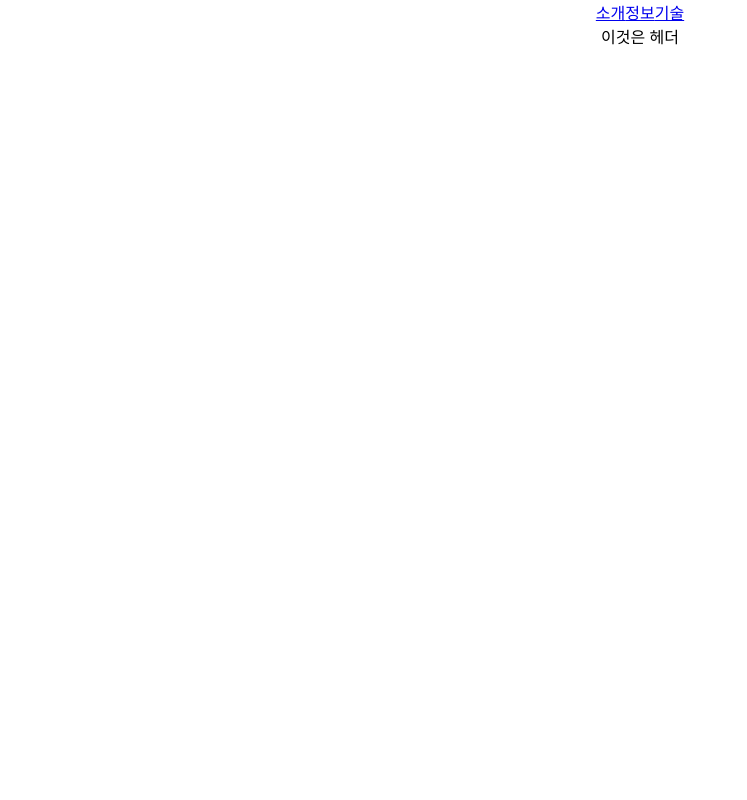
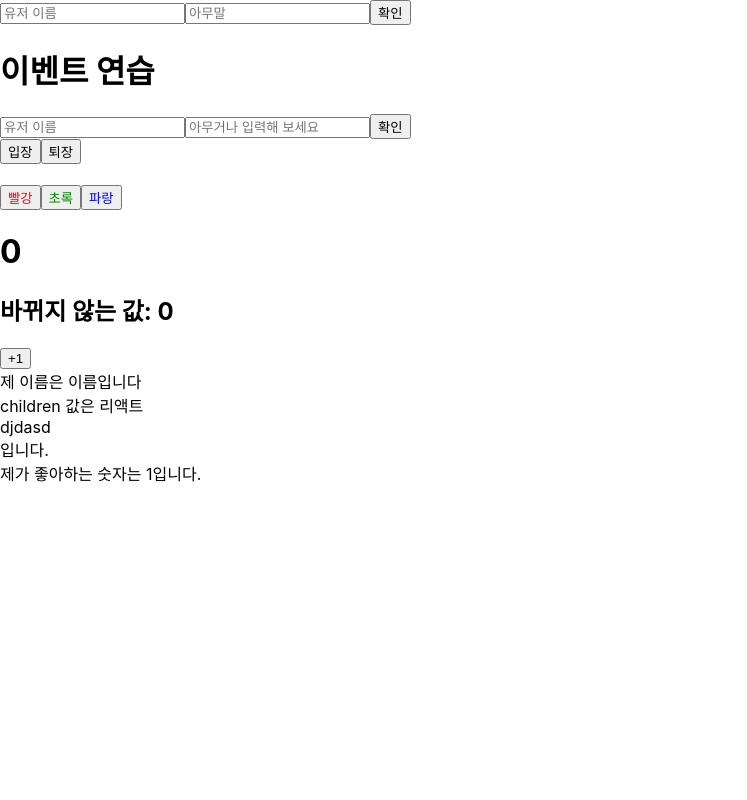
Before and after one commit to dmlgus1922/HN_world, a React (Create React App) app in the folder hnreact/: page / in a window 1280 px wide. Shown: the top 800 px of the page, without its empty margins (0-747 px from the left). Built offline with nearby package versions, Linux system fonts and the light colour scheme.

Commit message:
221224 리액트 공부
현재 노트북이 windows7이다.
node js 13까지만 사용 가능하다.
근데 리액트 앱은 14부터 생성이 가능하다.
어쩔 수 없이 노트북이 바뀌기 전에 만들어 놨던 내 포트폴리오 용 파일에 공부 중이다.

```diff
--- a/hnreact/src/App.js
+++ b/hnreact/src/App.js
@@ -1,16 +1,33 @@
+import { Routes, Route } from 'react-router-dom';
+
 import Header from './component/Header';
 import Main from './component/Main';
 import Footer from './component/Footer';
-import { Routes, Route } from 'react-router-dom';
+
+import Test from './component/study/Test';
+import Counter from './component/study/Counter';
+import Say from './component/study/Say';
+import EventPractice from './component/study/EventPractice';
+import EventPractice2 from './component/study/EventPractice2';
 
 import './css/App.css';
 
 function App() {
   return (
     <div className="App">
-      <Header></Header>
+      {/* <Header></Header>
       <Main></Main>
-      <Footer></Footer>
+      <Footer></Footer> */}
+      <EventPractice2></EventPractice2>
+      <EventPractice></EventPractice>
+      <Say></Say>
+      <Counter></Counter>
+      <Test name={'이름'} favoriteNumber={1}>
+        리액트
+        <div>
+          djdasd
+        </div>
+      </Test>
     </div>
   );
 }
--- a/hnreact/src/component/Header.jsx
+++ b/hnreact/src/component/Header.jsx
@@ -6,36 +6,17 @@ import '../css/Header.css';
 
 const Header = () => {
 
-  const nav = useNavigate();
 
-  const movePart = (e) => {
-    console.log(e.target.value)
-
-  }
-
-  const temp = [];
-  for (let i = 0; i < 100; i++) {
-    temp.push(<br></br>)
-  }
 
   return (
     <div className='header'>
       <div>
-        {/* <button className='nav' onClick={movePart} value='intro'>
-          소개
-        </button>
-        <button className='nav' onClick={movePart} value='info'>
-          정보
-        </button>
-        <button className='nav' onClick={movePart} value='skills'>
-          스킬
-  </button> */}
+
         <a href="#intro">소개</a>
         <a href="#info">정보</a>
         <a href="#skills">기술</a>
       </div>
       이것은 헤더
-      {temp}
     </div>
   )
 }
--- a/hnreact/src/component/Main.jsx
+++ b/hnreact/src/component/Main.jsx
@@ -2,15 +2,15 @@ import React from 'react';
 import '../css/Main.css';
 
 const Main = () => {
-
+  const name = 'react';
   return (
     <div className='main'>
-      이것은 메인
+      {name === 'react' && <p>hi</p>}
       <div id='intro'>
-        여기에다가 내 소개 넣을거셈
+          여기에다가 내 소개 넣을거셈
       </div>
       <div id='info'>
-        여기에다가 내 정보 넣을거임
+
       </div>
       <div id='skills'>
         여기에는 내 스킬들 넣을거
--- /dev/null
+++ b/hnreact/src/component/study/Counter.jsx
@@ -0,0 +1,50 @@
+import { Component } from 'react';
+
+class Counter extends Component {
+    state = {
+        number: 0,
+        fixedNumber: 0
+    };
+
+    render() {
+        const { number, fixedNumber } = this.state;
+        return (
+            <div>
+                <h1>{number}</h1>
+                <h2>바뀌지 않는 값: {fixedNumber}</h2>
+                {/* <button
+                    onClick={() => {
+                        this.setState(prevState => {
+                            return {
+                                number: prevState.number + 1
+                            };
+                        });
+                        this.setState(prevState => ({
+                            number: prevState.number + 1
+                        }));
+                    }}
+                >
+                    +1
+                </button> */}
+                <button
+                    onClick={() => {
+                        this.setState(
+                            {
+                                number: number + 1
+                            },
+                            () => {
+                                console.log('state가 호출');
+                                console.log(this.state);
+                            }
+
+                        )
+                    }}
+                >
+                    +1
+                </button>
+            </div>
+        )
+    }
+}
+
+export default Counter;
--- /dev/null
+++ b/hnreact/src/component/study/EventPractice.jsx
@@ -0,0 +1,80 @@
+import {Component} from 'react';
+
+class EventPractice extends Component {
+    state = {
+        userName: '',
+        message: ''
+    };
+
+    // constructor(props) {
+    //     super(props);
+    //     this.handleChange = this.handleChange.bind(this);
+    //     this.handleClick = this.handleClick.bind(this);
+    // }
+
+    // handleChange(e) {
+    //     this.setState({
+    //         message: e.target.value
+    //     });
+    // }
+
+    // handleClick() {
+    //     alert(this.state.message);
+    //     this.setState({
+    //         message: ''
+    //     });
+    // }
+
+    handleChange = (e) => {
+        this.setState({
+            [e.target.name]: e.target.value
+        });
+    }
+
+    handleClick = (e) => {
+        alert(this.state.userName + ': ' + this.state.message);
+        this.setState({
+            userName:'',
+            message:''
+        });
+    }
+
+    handleKeyPress = (e) => {
+        if (e.key === 'Enter') {
+            this.handleClick();
+        }
+    }
+
+    render() {
+        return (
+            <div>
+                <h1>이벤트 연습</h1>
+                <input
+                    type="text"
+                    name="userName"
+                    placeholder='유저 이름'
+                    value={this.state.userName}
+                    onChange={this.handleChange}
+                />
+                <input
+                    type='text'
+                    name='message'
+                    placeholder='아무거나 입력해 보세요'
+                    value={this.state.message}
+                    onChange={
+                        this.handleChange
+                    }
+                    onKeyPress={this.handleKeyPress}
+                >
+                </input>
+                <button onClick={
+                    this.handleClick
+                }>
+                    확인
+                </button>
+            </div>
+        );
+    }
+}
+
+export default EventPractice;
--- /dev/null
+++ b/hnreact/src/component/study/EventPractice2.jsx
@@ -0,0 +1,48 @@
+import { useState } from 'react';
+
+const EventPractice2 = () => {
+    const [form, setForm] = useState({
+        userName: '',
+        message:''
+    });
+
+    const handleClick = () => {
+        alert(form.userName + ': ' + form.message);
+        setForm({
+            userName:'',
+            message:''
+        });
+    }
+
+    const handleKeyPress = (e) => {
+        if (e.key === 'Enter') {
+            handleClick();
+        }
+    }
+
+    return (
+        <div>
+            <input
+                type="text"
+                placeholder="유저 이름"
+                name="userName"
+                value={form.userName}
+                onChange={e => { setForm({...form, userName: e.target.value}); }}
+            />
+            <input
+                type="text"
+                placeholder="아무말"
+                name="message"
+                value={form.message}
+                onChange={e => { setForm({...form, message: e.target.value}); }}
+                onKeyPress={handleKeyPress}
+            />
+            <button onClick={handleClick}>
+                확인
+            </button>
+        </div>
+
+    )
+}
+
+export default EventPractice2;
--- /dev/null
+++ b/hnreact/src/component/study/Say.jsx
@@ -0,0 +1,26 @@
+import { useState } from 'react';
+
+const Say = () => {
+    const [message, setMessage] = useState('');
+    const [color, setColor] = useState('black');
+
+    const onClickEnter = () => {
+        setMessage('안녕하세요');
+    }
+    const onClickLeave = () => setMessage('안녕히가세요')
+
+    return (
+        <div>
+            <button onClick={onClickEnter}>입장</button>
+            <button onClick={onClickLeave}>퇴장</button>
+            <h1 style={{color: color}}>{message}</h1>
+
+            <button style={{color:'red'}} onClick={() => setColor('red')}>빨강</button>
+            <button style={{color:'green'}} onClick={() => setColor('green')}>초록</button>
+            <button style={{color:'blue'}} onClick={() => setColor('blue')}>파랑</button>
+        </div>
+
+    );
+};
+
+export default Say;
--- /dev/null
+++ b/hnreact/src/component/study/Test.jsx
@@ -0,0 +1,54 @@
+import {Component} from 'react';
+import PropTypes from 'prop-types';
+
+// const Test = ({name, favoriteNumber, children}) => {
+//     // const {name, children} = props;
+//     return (
+//         <div>
+//             제 이름은 {name}입니다 <br></br>
+//             children 값은 {children}
+//             입니다.
+//             <br/>
+//             제가 좋아하는 숫자는 {favoriteNumber}입니다.
+//         </div>
+//     )
+// }
+
+// Test.defaultProps = {
+//     name: '기본 이름'
+// };
+
+// Test.propTypes = {
+//     name: PropTypes.string,
+//     favoriteNumber: PropTypes.number.isRequired
+// };
+
+
+
+class Test extends Component {
+    static defaultProps = {
+        name: '기본이름'
+    };
+
+    static propTypes = {
+        name: PropTypes.string,
+        favoriteNumber: PropTypes.number.isRequired
+    };
+
+    render() {
+        const { name, favoriteNumber, children } = this.props;
+        return (
+            <div>
+                제 이름은 {name}입니다 <br></br>
+                children 값은 {children}
+                입니다.
+                <br />
+                제가 좋아하는 숫자는 {favoriteNumber}입니다.
+            </div>
+        )
+    }
+}
+
+
+
+export default Test;
```
